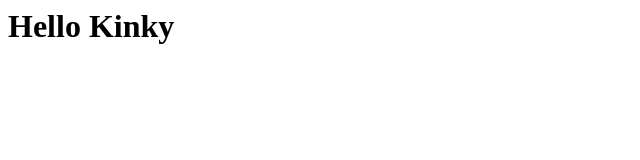
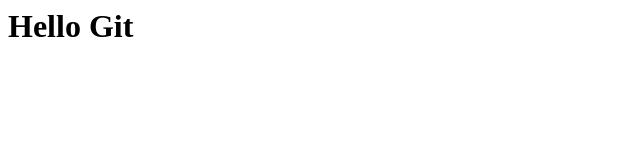
Before and after one commit to Kinky262/startjava, a plain HTML site: page index.html in a window 1280 px wide. Shown: the full height of the page, 0-640 px from the left. Drawn offline with Linux system fonts and the light colour scheme.

Commit message:
Revert "Wrong commit"
This reverts commit 56ae85b4ee9a548a1c034d09ff948ef6dd09faee.

```diff
--- a/index.html
+++ b/index.html
@@ -1 +1 @@
-<h1>Hello Kinky</h1>
+<h1>Hello Git</h1>
```
